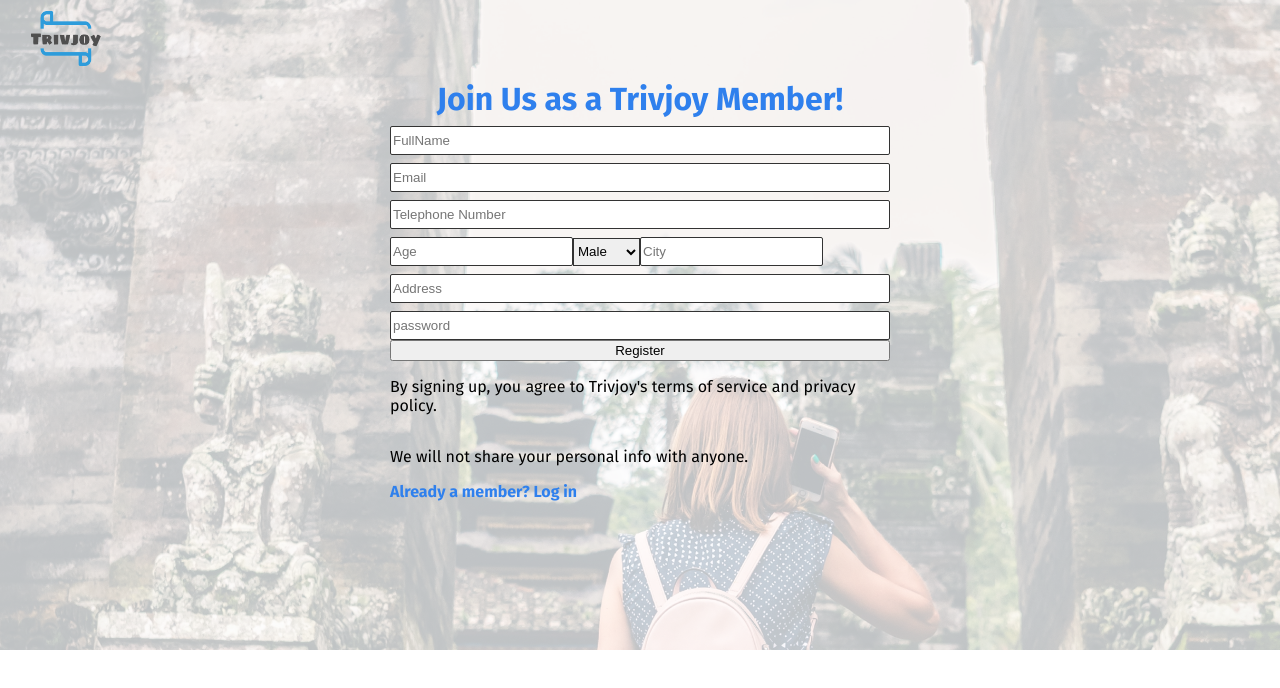
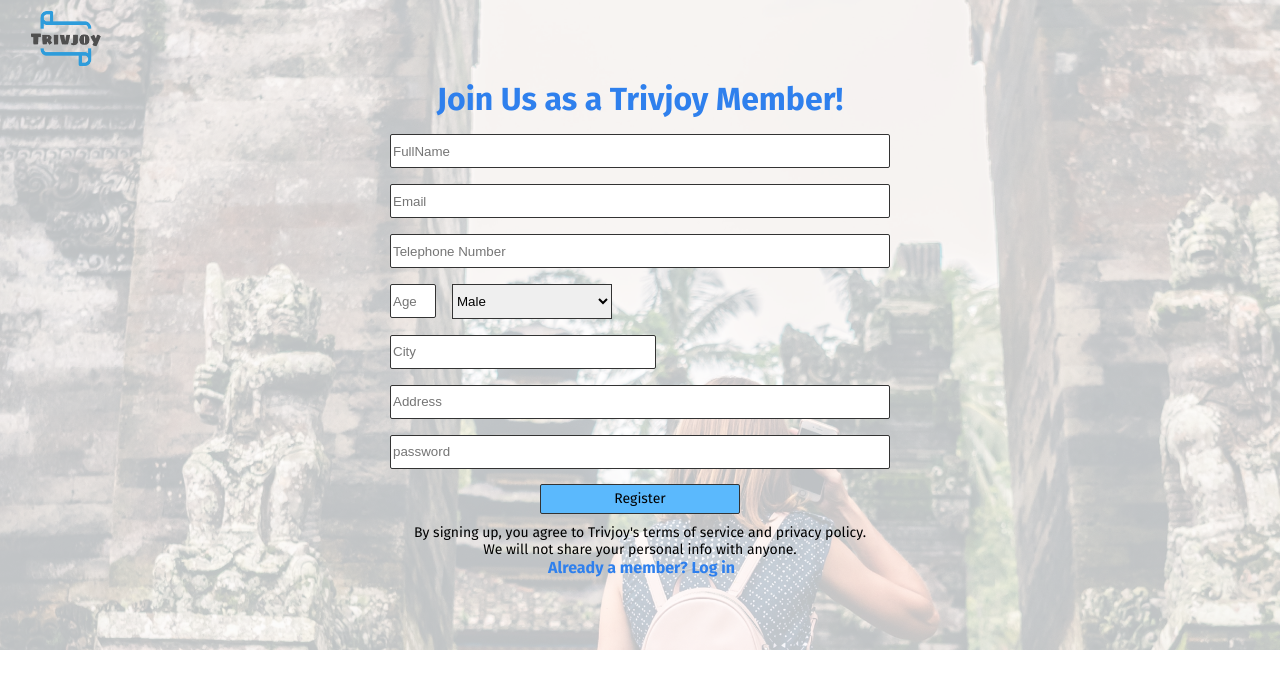
Before and after one commit to trivjoy/trivjoy-frontend, a React (Create React App) app: page /register in a window 1280 px wide. Shown: the top 688 px of the page. Built offline with nearby package versions, Linux system fonts and the light colour scheme.

Commit message:
styling register

```diff
--- a/src/components/HeaderHome.js
+++ b/src/components/HeaderHome.js
@@ -1,12 +1,16 @@
 import React from 'react'
 import Navigation from './Navigation'
 import styled from 'styled-components'
+import { Link } from 'react-router-dom'
 
 const ContainerHeader = styled.div`
   background-image: url('/assets/images/header-background.jpg');
   background-size: cover;
   box-sizing: border-box;
   height: 500px;
+  a {
+    text-decoration: none;
+  }
 `
 
 const DiscoveryStyle = styled.button`
@@ -41,10 +45,13 @@
   return (
     <ContainerHeader>
       <Navigation />
-      <DiscoveryStyle>
-        <DiscoveryFont>Discovery</DiscoveryFont>
-        <DiscoveryArrow src="/assets/logo/arrow-right.svg" alt="" />
-      </DiscoveryStyle>
+
+      <Link to="/trips">
+        <DiscoveryStyle>
+          <DiscoveryFont>Discovery</DiscoveryFont>
+          <DiscoveryArrow src="/assets/logo/arrow-right.svg" alt="" />
+        </DiscoveryStyle>
+      </Link>
     </ContainerHeader>
   )
 }
--- a/src/pages/Register.js
+++ b/src/pages/Register.js
@@ -22,22 +22,64 @@
   width: 500px;
   margin: 0 auto;
 `
-const StyledButtonForm = styled.input`
-  margin-top: 8px;
-  height: 25px;
+const StyledInputForm = styled.input`
+  margin-top: 16px;
+  height: 30px;
   border-radius: 2px;
   border: 1px solid #333333;
 `
+const StyledButtonRegister = styled.input`
+  margin-top: 15px;
+  margin-left: 150px;
+  margin-bottom: 10px;
+  height: 30px;
+  width: 200px;
+  border-radius: 2px;
+  border: 1px solid #333333;
+  font-size: 14px;
+  font-family: 'Fira Sans', sans-serif;
+  background-color: #5bb9fd;
+  :hover {
+    cursor: pointer;
+    background-color: #68bffd;
+  }
+`
 
-const GenderStyle = styled.select`
-  height: 28px;
-  border: 1px solid #333333;
-`
 const ExtraInformation = styled.div`
   display: flex;
   flex-direction: column;
   width: 500px;
   margin: 0 auto;
+`
+const ExtraInformationTop = styled.p`
+  font-size: 14px;
+  margin: 0px auto;
+`
+const ExtraInformationBottom = styled.b`
+  margin-top: 100px;
+  margin-left: 158px;
+`
+const StyledAgeForm = styled.input`
+  margin-top: 16px;
+  width: 40px;
+  height: 30px;
+  border-radius: 2px;
+  border: 1px solid #333333;
+`
+const GenderStyle = styled.select`
+  height: 35px;
+  width: 160px;
+  margin-left: 16px;
+  margin-right: 16px;
+  border: 1px solid #333333;
+`
+
+const StyledCityForm = styled.input`
+  margin-top: 16px;
+  width: 260px;
+  height: 30px;
+  border-radius: 2px;
+  border: 1px solid #333333;
 `
 
 const Register = () => {
@@ -47,30 +89,34 @@
 
       <ContainerForm action="">
         <TitleRegister>Join Us as a Trivjoy Member!</TitleRegister>
-        <StyledButtonForm type="text" placeholder="FullName" required />
-        <StyledButtonForm type="email" placeholder="Email" required />
-        <StyledButtonForm type="tel" placeholder="Telephone Number" required />
+        <StyledInputForm type="text" placeholder="FullName" required />
+        <StyledInputForm type="email" placeholder="Email" required />
+        <StyledInputForm type="tel" placeholder="Telephone Number" required />
         <div>
-          <StyledButtonForm type="number" placeholder="Age" required />
+          <StyledAgeForm type="number" placeholder="Age" required />
           <GenderStyle>
             <option value="Male">Male</option>
             <option value="Female">Female</option>
           </GenderStyle>
-          <StyledButtonForm type="text" placeholder="City" required />
+          <StyledCityForm type="text" placeholder="City" required />
         </div>
-        <StyledButtonForm type="text" placeholder="Address" required />
-        <StyledButtonForm type="password" placeholder="password" required />
-        <input type="submit" value="Register" />
+        <StyledInputForm type="text" placeholder="Address" required />
+        <StyledInputForm type="password" placeholder="password" required />
+        <StyledButtonRegister type="submit" value="Register" />
       </ContainerForm>
       <ExtraInformation>
-        <p>
+        <ExtraInformationTop>
           By signing up, you agree to Trivjoy's terms of service and privacy
           policy.
-        </p>
-        <p>We will not share your personal info with anyone.</p>
+        </ExtraInformationTop>
+        <ExtraInformationTop>
+          We will not share your personal info with anyone.
+        </ExtraInformationTop>
         <Link to="/login">
           <span scheme="light">
-            <b> Already a member? Log in </b>
+            <ExtraInformationBottom>
+              Already a member? Log in
+            </ExtraInformationBottom>
           </span>
         </Link>
       </ExtraInformation>
```
